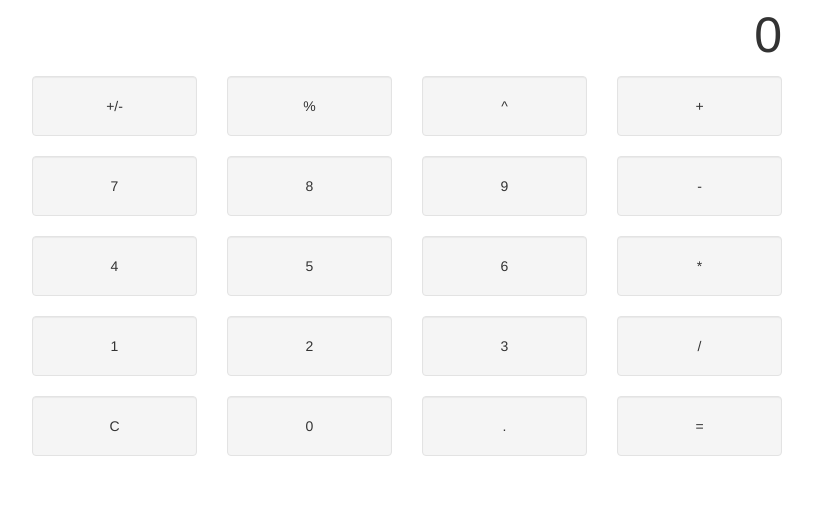
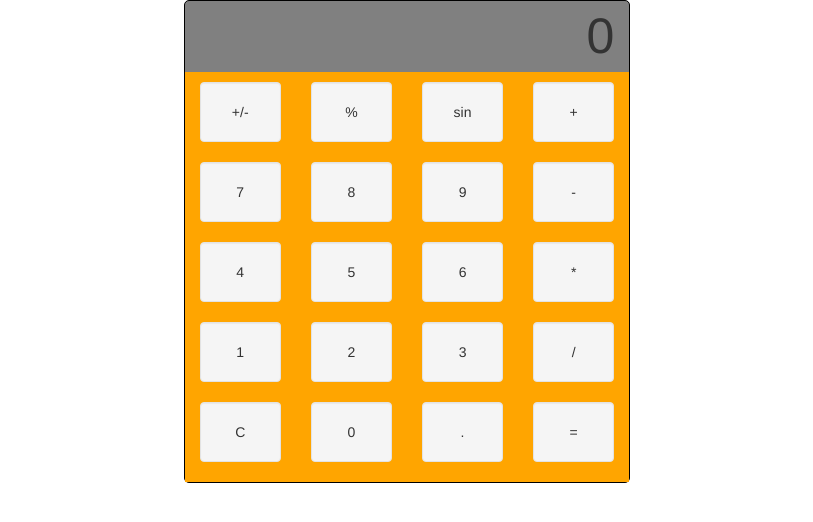
Before and after one commit to YuhuaHe1989/Calculator, a plain HTML site: page index.html in a window 1280 px wide. Shown: the whole page, without its empty margins (233-1046 px from the left). Drawn offline with nearby package versions, Linux system fonts and the light colour scheme.

Commit message:
change css styles

```diff
--- a/index.html
+++ b/index.html
@@ -12,7 +12,7 @@
   <div id="calculator">
     <div class="container">
       <div class="row">
-        <div class="col-xs-8 col-xs-offset-2">
+        <div class="col-xs-8 col-xs-offset-2 calculator">
           <div class="row displayPart">
             <div class="col-xs-12">
               <div class="display">0</div>
@@ -21,16 +21,16 @@
 
           <div class="mainPart">
             <div class="row">
-              <div class="col-xs-3">
+              <div class="col-xs-3 firstline">
                 <div class="well plusOrMinus">+/-</div>
               </div>
-              <div class="col-xs-3">
+              <div class="col-xs-3 firstline">
                 <div class="well percentage">%</div>
               </div>
-              <div class="col-xs-3">
-                <div class="well operator">^</div>
+              <div class="col-xs-3 firstline">
+                <div class="well operator">sin</div>
               </div>
-              <div class="col-xs-3">
+              <div class="col-xs-3 firstline">
                 <div class="well operator">+</div>
               </div>
             </div>
--- a/style.css
+++ b/style.css
@@ -1,18 +1,19 @@
-/*<div class="operator">&times;</div>
-<div class="operator">&divide;</div>
+.container {
+	padding-top: 20px;
+	width: 50%;
+	padding: 0px;
+}
 
-*/
-/** {
-	border: dotted red 1px;
-}*/
+.calculator {
+	background-color: grey;
+	border: 1px solid black;
+	border-radius: 5px;
+}
+
 .display {
 	text-align: right;
 	font-size: 50px;
 	border-radius: 5px;
-}
-
-.displayPart {
-	padding-bottom: 5px;
 }
 
 .well {
@@ -21,6 +22,10 @@
 	height: 100%;
 }
 
-.calculator {
-	border: 1px solid black;
+.col-xs-3 {
+	background-color: orange;
 }
+
+.firstline {
+	padding-top: 10px;
+}
```
